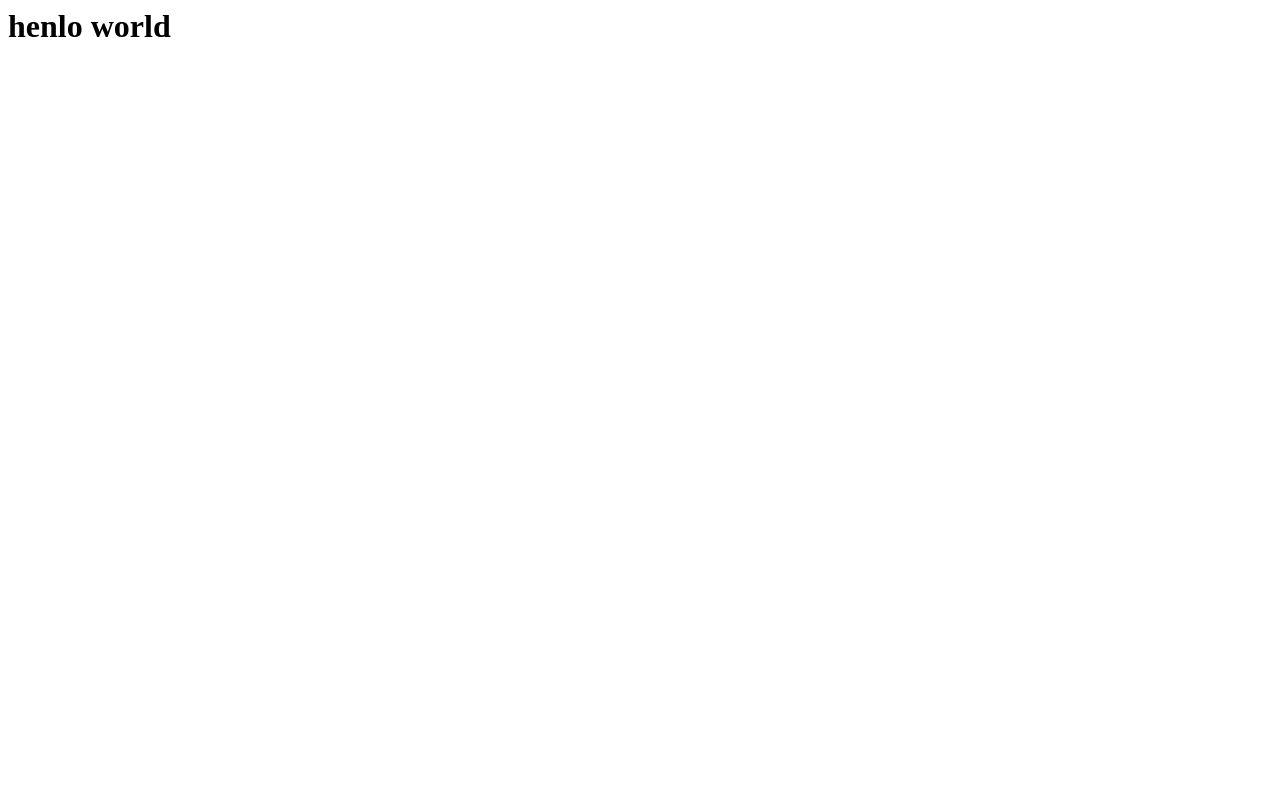
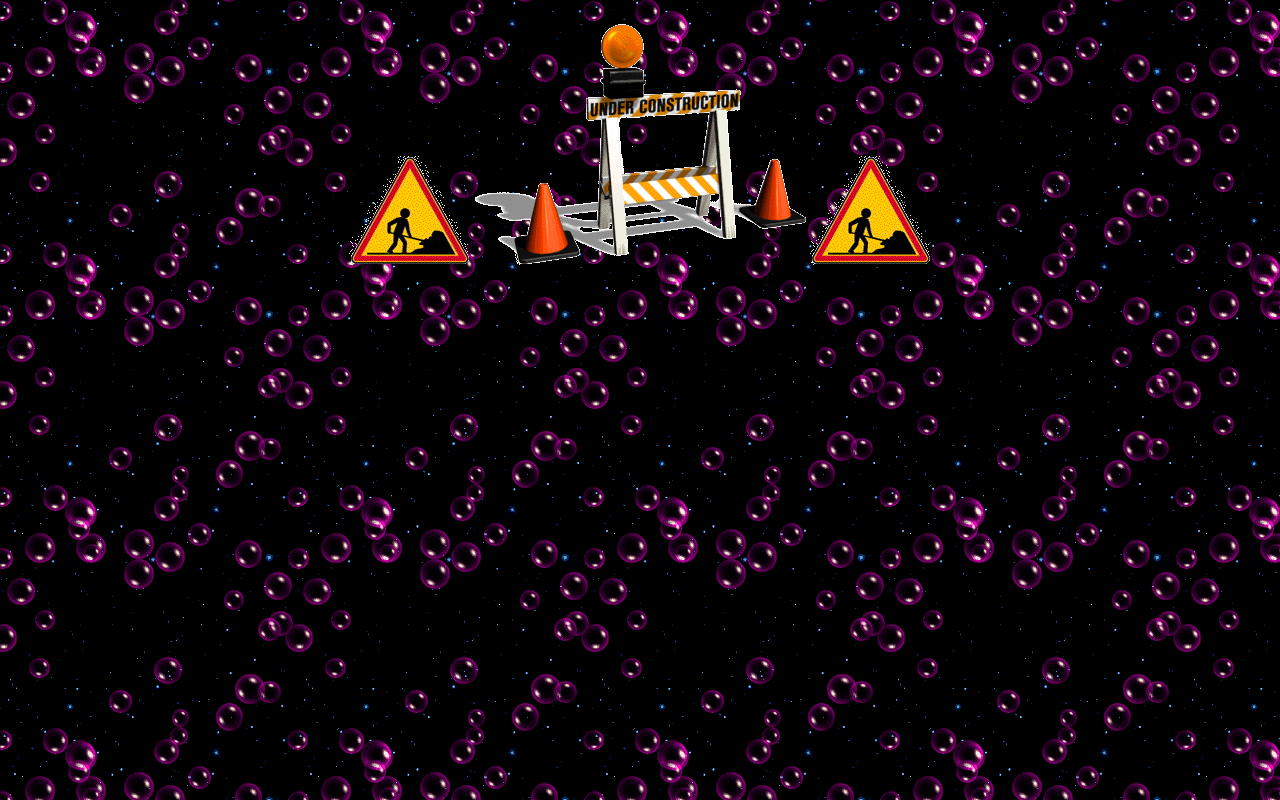
Before and after one commit to brandonshorton/brandonshorton.github.io, a plain HTML site: page index.html in a window 1280 px wide. Drawn offline with Linux system fonts and the light colour scheme.

Commit message:
make it more cooler

```diff
--- a/index.html
+++ b/index.html
@@ -1,8 +1,16 @@
 <html>
 <head>
 <title>so cool a website</title>
+<style>
+body { background-image: url("img/bg.png");
+		background-repeat: repeat;}
+h1   {color: white;}
+p    {color: white;}
+</style>
 </head>
 <body>
-<h1>henlo world</h1>
+<div align=center>
+<img src="img/digman.gif" alt="UNDER CONSTRUCTION"><img src="img/consign.gif" alt="UNDER CONSTRUCTION"><img src="img/digman.gif" alt="UNDER CONSTRUCTION">
+</div>
 </body>
 </html>
```
Also changed, not shown: img/bg.png (added), img/consign.gif (added), img/digman.gif (added).
